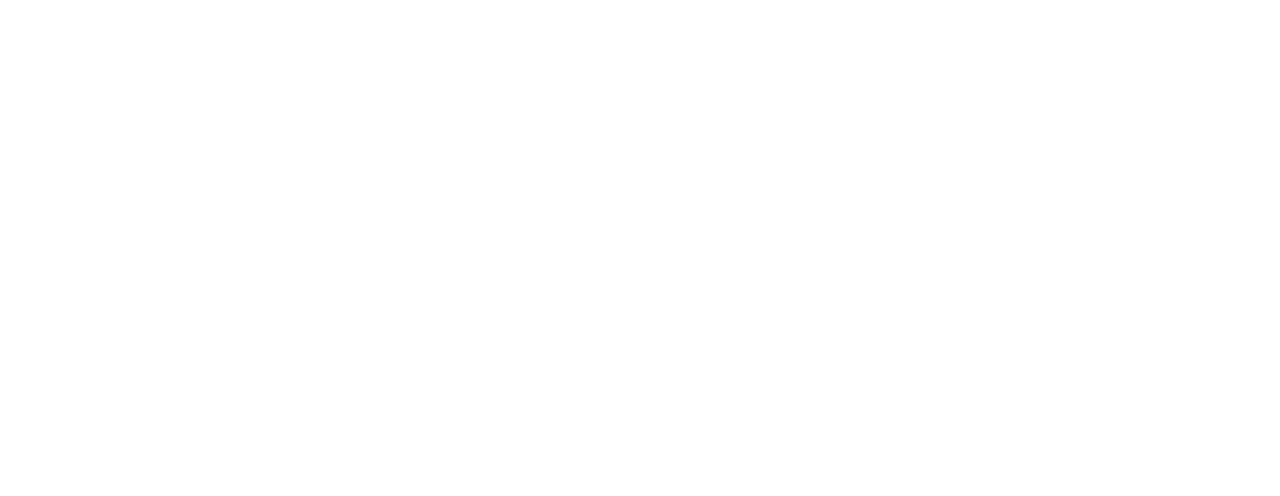
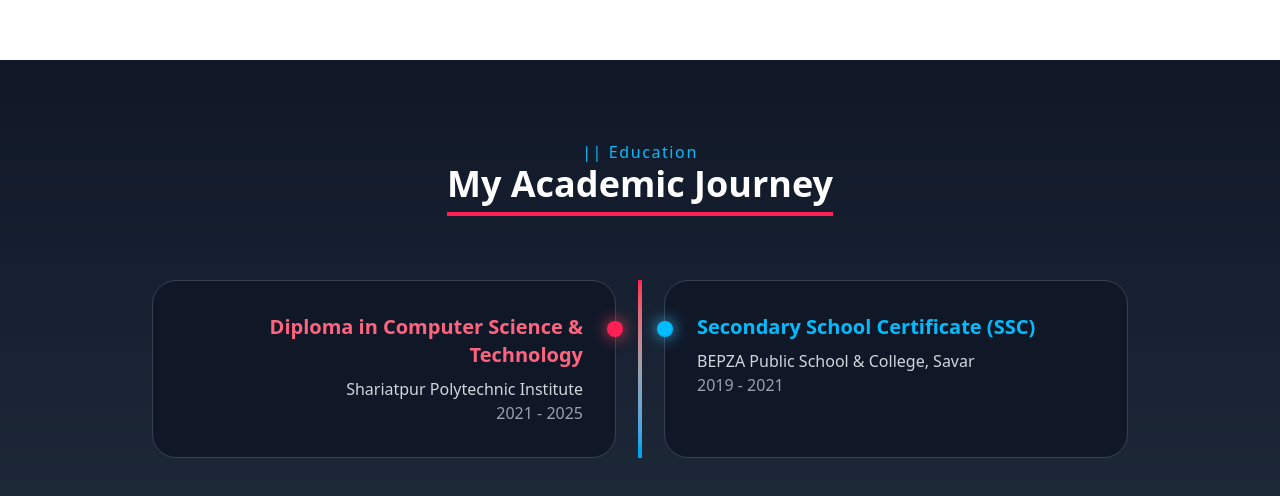
Before and after one commit to mdsharia4613/Protfolio, a React (Vite) app: page / in a window 1280 px wide. Shown: the part 2086-2582 px from the top of the page. Before the commit the page ends 2150 px from the top, so only its background shows below. Built offline with nearby package versions, Linux system fonts and the light colour scheme.

Commit message:
education

```diff
--- /dev/null
+++ b/src/Components/Education/Education.jsx
@@ -0,0 +1,48 @@
+
+import { motion } from "framer-motion";
+
+const Education = () => {
+    return (
+        <section id="education" className="mt-24 py-20 bg-gradient-to-b from-gray-900 to-gray-800 text-white relative">
+            <div className="text-center mb-16">
+                <p className="text-sky-400 tracking-widest">|| Education</p>
+                <h2 className="text-3xl md:text-4xl font-bold inline-block border-b-4 border-rose-500 pb-2">
+                    My Academic Journey
+                </h2>
+            </div>
+
+            <div className="relative max-w-5xl mx-auto grid grid-cols-1 md:grid-cols-2 gap-12 px-6">
+                {/* Vertical divider line */}
+                <div className="hidden md:block absolute left-1/2 transform -translate-x-1/2 top-0 bottom-0 w-1 bg-gradient-to-b from-rose-500 via-gray-400 to-sky-500 animate-pulse"></div>
+
+                {/* Diploma Card (Left Side) */}
+                <motion.div
+                    initial={{ opacity: 0, x: -50 }}
+                    whileInView={{ opacity: 1, x: 0 }}
+                    transition={{ duration: 0.6 }}
+                    className="bg-gray-900 border border-gray-700 rounded-3xl p-8 text-right hover:shadow-[0_0_25px_#f43f5e] transition-shadow duration-500 relative"
+                >
+                    <div className="absolute hidden md:block -right-2 top-10 w-4 h-4 bg-rose-500 rounded-full shadow-[0_0_15px_#f43f5e]"></div>
+                    <h2 className="text-xl font-bold text-rose-400">Diploma in Computer Science & Technology</h2>
+                    <p className="text-gray-300 mt-2">Shariatpur Polytechnic Institute</p>
+                    <p className="text-gray-400">2021 - 2025</p>
+                </motion.div>
+
+                {/* SSC Card (Right Side) */}
+                <motion.div
+                    initial={{ opacity: 0, x: 50 }}
+                    whileInView={{ opacity: 1, x: 0 }}
+                    transition={{ duration: 0.6 }}
+                    className="bg-gray-900 border border-gray-700 rounded-3xl p-8 text-left hover:shadow-[0_0_25px_#38bdf8] transition-shadow duration-500 relative"
+                >
+                    <div className="absolute hidden md:block -left-2 top-10 w-4 h-4 bg-sky-400 rounded-full shadow-[0_0_15px_#38bdf8]"></div>
+                    <h2 className="text-xl font-bold text-sky-400">Secondary School Certificate (SSC)</h2>
+                    <p className="text-gray-300 mt-2">BEPZA Public School & College, Savar</p>
+                    <p className="text-gray-400">2019 - 2021</p>
+                </motion.div>
+            </div>
+        </section>
+    );
+};
+
+export default Education;
--- a/src/Components/Home/Home.jsx
+++ b/src/Components/Home/Home.jsx
@@ -1,5 +1,6 @@
 import About from "../About/About";
 import Banner from "../Banner/Banner";
+import Education from "../Education/Education";
 import MyTech from "../MyTeach/MyTech";
 
 
@@ -11,6 +12,8 @@
             <Banner></Banner>
             <About></About>
             <MyTech></MyTech>
+            <Education></Education>
+
 
 
       </div>
--- a/src/Components/MyTeach/MyTech.jsx
+++ b/src/Components/MyTeach/MyTech.jsx
@@ -6,6 +6,7 @@
 const MyTech = () => {
     return (
         <div id='skills' className='container mx-auto'>
+            <div className=''>
                 <div className='text-center'>
                     <p>|| Skill I have</p>
                     <h2 className='text-3xl font-bold inline-block border-b-4 border-rose-600 pb-1'> My Tech Stack</h2>
@@ -32,7 +33,7 @@
 
 
                     {/* Fronted */}
-                <div data-aos="fade-up-left" className="shadow-2xl shadow-gray-400 bg-gray-300 gap-1 p-6 space-y-5 rounded-3xl hover:shadow-4xl  transition hover:duration-500 md:mt-24  hover:shadow-red-800 transition-all duration-500 ease-in-out transform hover:scale-105 hover:-translate-y-2 hover:rotate-1">
+                    <div data-aos="fade-up-left" className="shadow-2xl shadow-gray-400 bg-gray-300 gap-1 p-6 space-y-5 rounded-3xl hover:shadow-4xl   md:mt-24  hover:shadow-red-800 transition-all duration-500 ease-in-out transform hover:scale-105 hover:-translate-y-2 hover:rotate-1">
                         <h2 className="text-center font-bold text-xl">Fronted</h2>
                         <div className="gap-4  grid grid-cols-1 md:grid-cols-2 lg:grid-cols-3 ">
                             <p className="gap-4 bg-gray-500   flex flex-col items-center justify-center rounded-2xl transition-transform duration-500 hover:scale-110"><img className="w-13 h-12 object-cover" src="/public/react.png" alt="" /><span className="font-semibold">React</span></p>
@@ -56,6 +57,7 @@
                     </div>
 
                 </div>
+            </div>
 
         </div>
     );
--- a/src/Components/Navbr/Navbr.jsx
+++ b/src/Components/Navbr/Navbr.jsx
@@ -31,7 +31,7 @@
                             About
                         </Link>
                         <Link to='skills' smooth={true} duration={700} offset={-70} className="hover:text-sky-400 transition cursor-pointer">Skills</Link>
-                        <Link className="hover:text-sky-400 transition cursor-pointer">Education</Link>
+                        <Link to='education' className="hover:text-sky-400 transition cursor-pointer">Education</Link>
                         <Link className="hover:text-sky-400 transition cursor-pointer">Experience</Link>
                         <Link className="hover:text-sky-400 transition cursor-pointer">Project</Link>
                         <Link className="hover:text-sky-400 transition cursor-pointer">Contact</Link>
@@ -92,8 +92,8 @@
                     >
                         About
                     </Link>
-                    <Link className="hover:text-sky-400 transition cursor-pointer">Skills</Link>
-                    <Link className="hover:text-sky-400 transition cursor-pointer">Education</Link>
+                    <Link to='skills' className="hover:text-sky-400 transition cursor-pointer">Skills</Link>
+                    <Link to='education' className="hover:text-sky-400 transition cursor-pointer">Education</Link>
                     <Link className="hover:text-sky-400 transition cursor-pointer">Experience</Link>
                     <Link className="hover:text-sky-400 transition cursor-pointer">Project</Link>
                     <Link className="hover:text-sky-400 transition cursor-pointer">Contact</Link>
```
Lines whose indentation alone changed are shown as unchanged.
